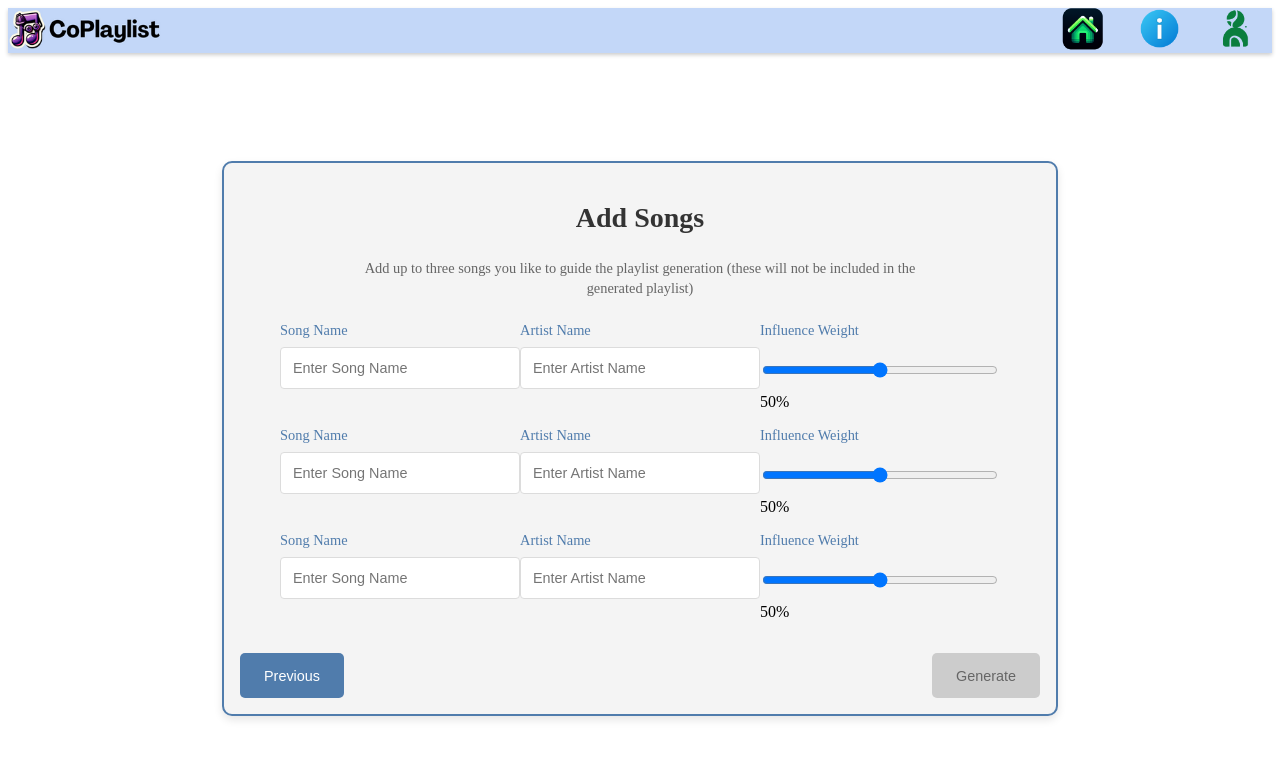
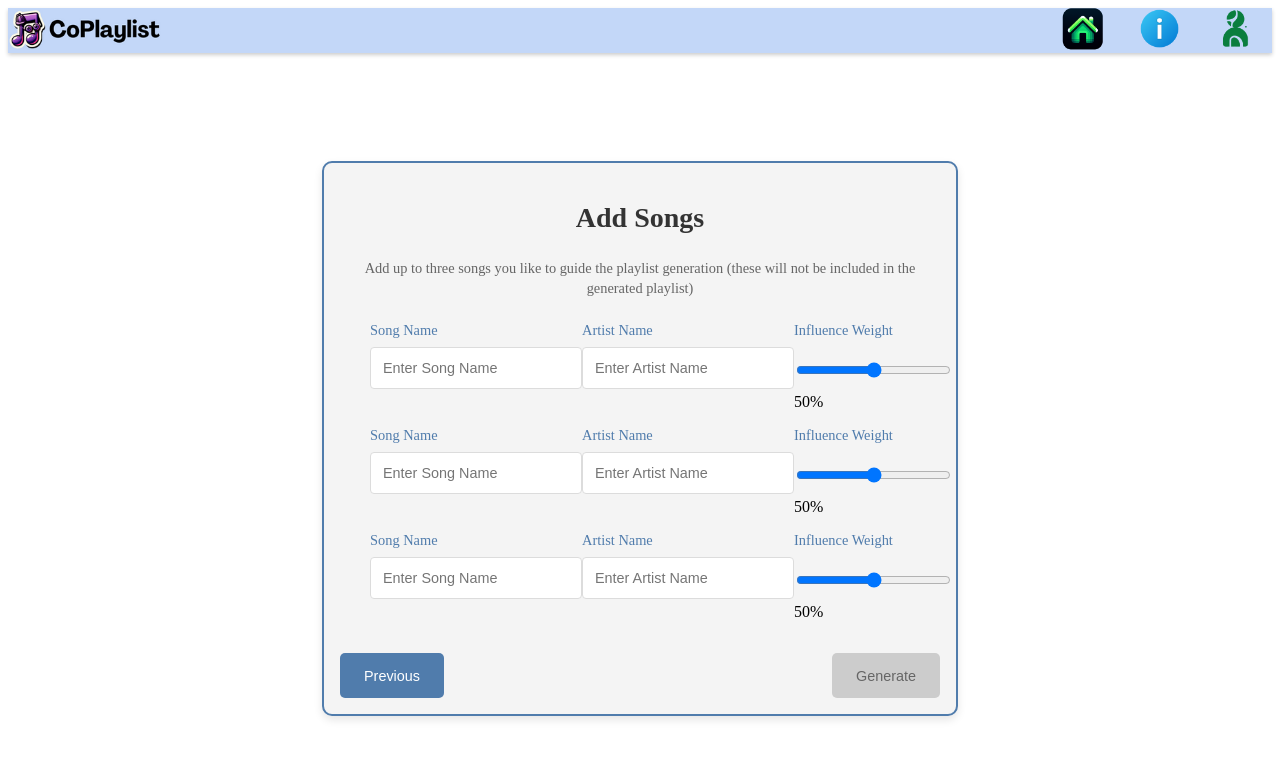
Before and after one commit to WuTangLan1/coplaylist, a Vue app: page /songs in a window 1280 px wide. Shown: the top 758 px of the page. Built offline with nearby package versions, Linux system fonts and the light colour scheme; no server answers.

Commit message:
standardization in inputs

```diff
--- a/src/components/inputsDir/songsContainer.vue
+++ b/src/components/inputsDir/songsContainer.vue
@@ -102,11 +102,10 @@ export default {
   background: #F4F4F4;
   border-radius: 10px;
   box-shadow: 0 4px 8px rgba(0, 0, 0, 0.1);
-  width: 80%;
-  max-width: 800px;
+  max-width: 700px;
+  max-height: 75vh;
   margin: auto;
   border: 2px solid #507cac;
-  max-height: 80vh;
   overflow-y: auto;
 }
 
--- a/src/components/inputsDir/toneContainer.vue
+++ b/src/components/inputsDir/toneContainer.vue
@@ -173,9 +173,9 @@ export default {
   border-radius: 10px;
   box-shadow: 0 4px 8px rgba(0, 0, 0, 0.1);
   max-width: 700px;
+  max-height: 75vh;
   margin: 0;
   border: 2px solid #507cac;
-  max-height: 75vh;
   overflow-y: auto;
 }
 
--- a/src/components/inputsDir/vibeContainer.vue
+++ b/src/components/inputsDir/vibeContainer.vue
@@ -96,10 +96,10 @@ export default {
   background: #F4F4F4;
   border-radius: 10px;
   box-shadow: 0 4px 8px rgba(0, 0, 0, 0.1);
-  max-width: 300px;
+  max-width: 700px;
+  max-height: 75vh;
   margin: auto;
   border: 2px solid #507cac;
-  max-height: 80vh;
   overflow-y: auto;
 }
 
```
